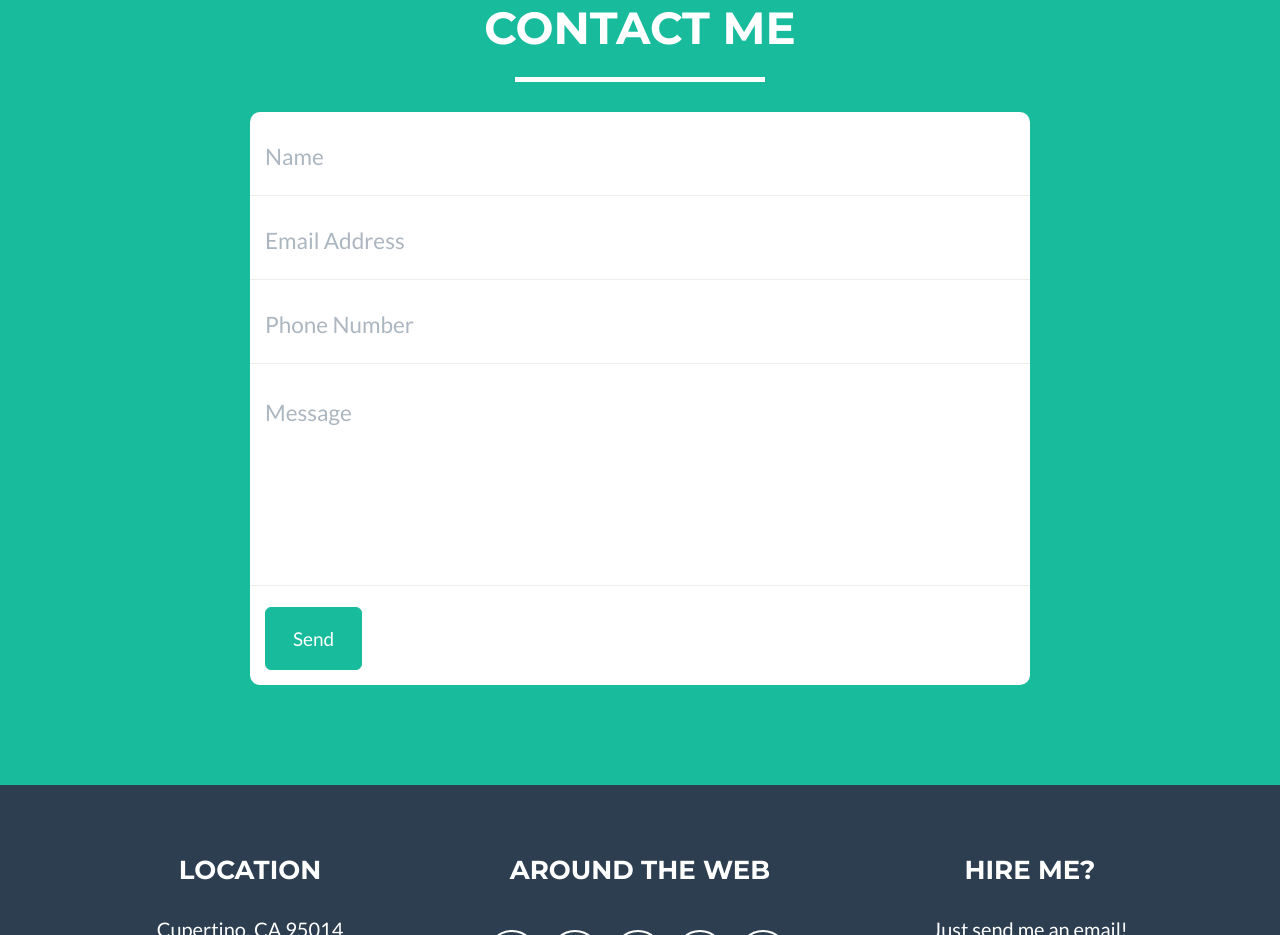
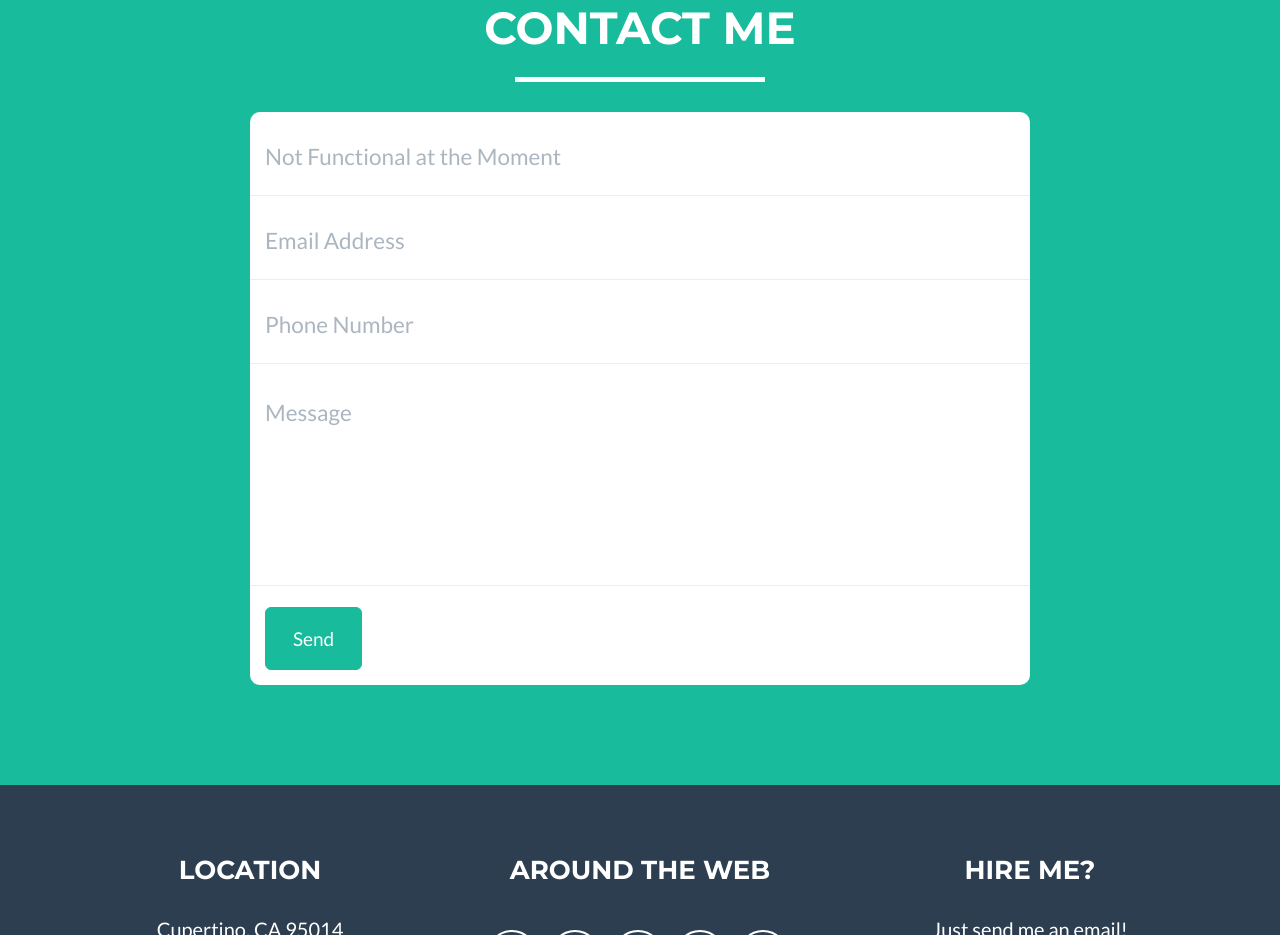
Before and after one commit to ayushajain/ayushajain.github.io, a plain HTML site: page index.html in a window 1280 px wide. Shown: the part 2900-3835 px from the top of the page. Drawn offline with nearby package versions, Linux system fonts and the light colour scheme.

Commit message:
contacnt not funcitonal

```diff
--- a/index.html
+++ b/index.html
@@ -189,7 +189,7 @@
                         <div class="row control-group" style ="color:white">
                             <div class="form-group col-xs-12 floating-label-form-group controls">
                                 <label>Name</label>
-                                <input type="text" class="form-control" placeholder="Name" id="name" required data-validation-required-message="Please enter your name.">
+                                <input type="text" class="form-control" placeholder="Not Functional at the Moment" id="name" required data-validation-required-message="Please enter your name.">
                                 <p class="help-block text-danger"></p>
                             </div>
                         </div>
```
